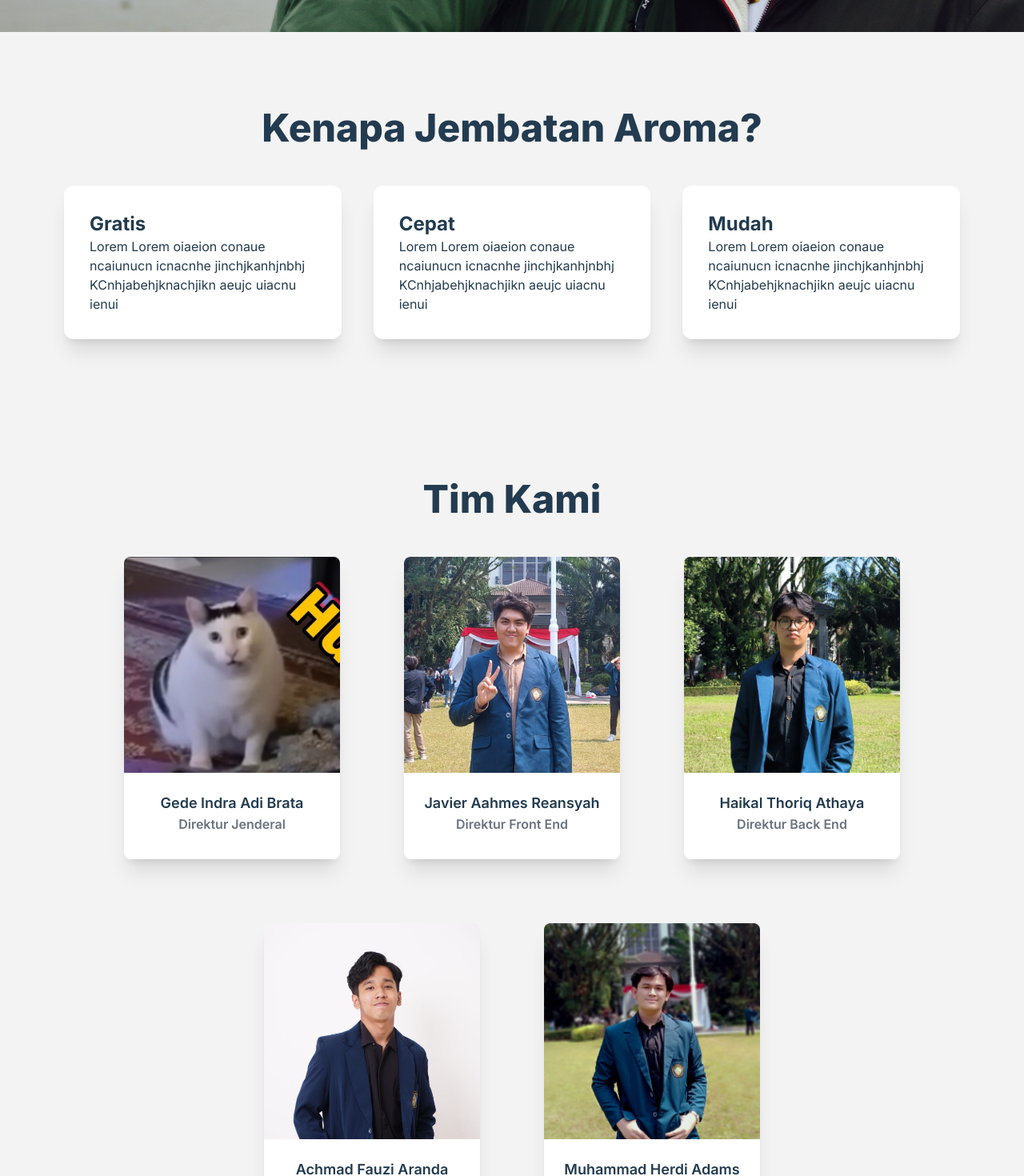
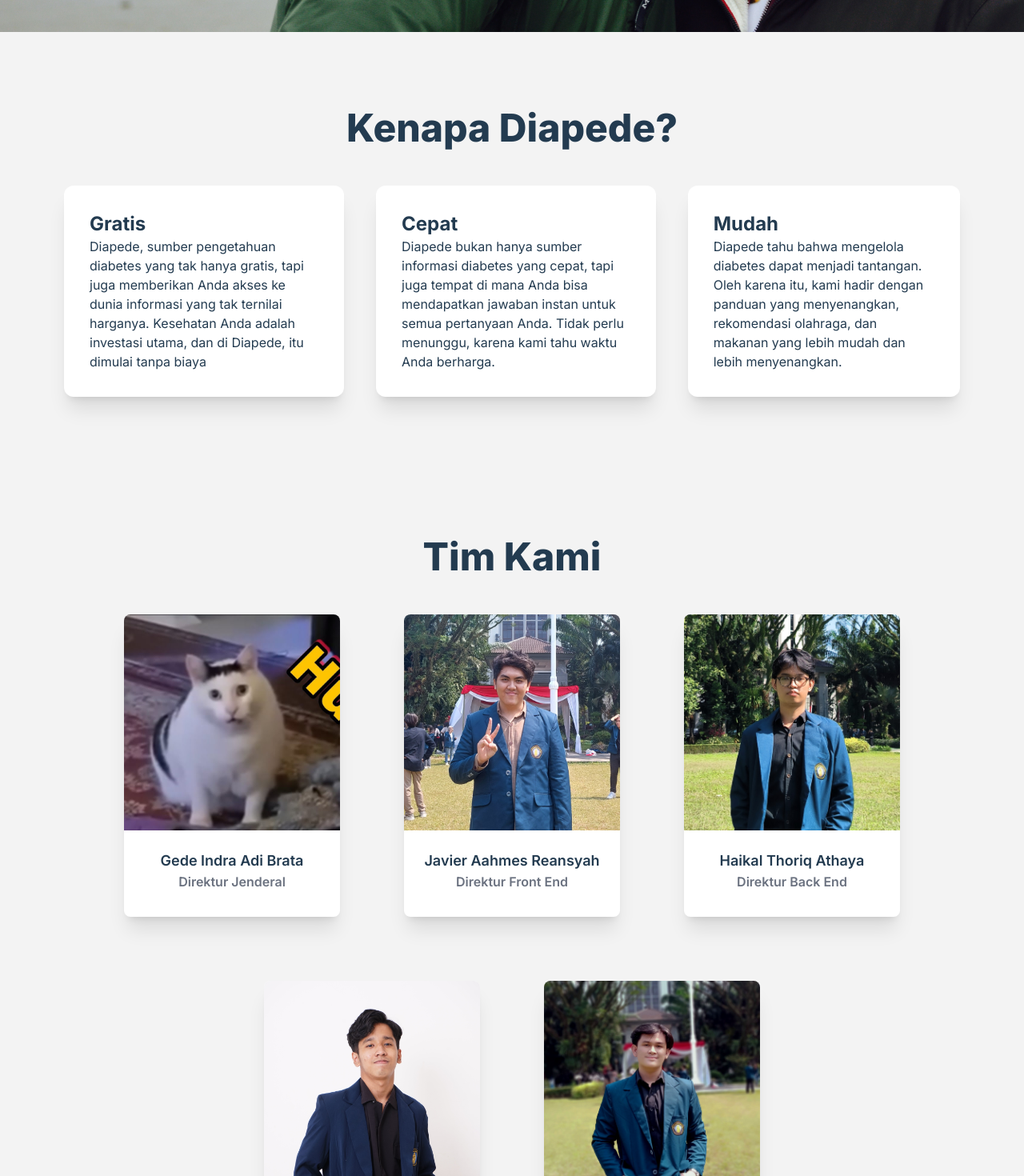
Before and after one commit to javierreansyah/Diapede, a React (Vite) app: page / in a window 1280 px wide. Shown: the part 840-2310 px from the top of the page at 80% size. Built offline with nearby package versions, Linux system fonts and the light colour scheme.

Commit message:
homecards

```diff
--- a/src/components/Heros.jsx
+++ b/src/components/Heros.jsx
@@ -17,21 +17,21 @@ const Heros = () => {
     },
     { name: "Haikal Thoriq Athaya", title: "Direktur Back End", img: Haikal },
     { name: "Achmad Fauzi Aranda", title: "Direktur Kreatif", img: Fauzi },
-    { name: "Muhammad Herdi Adams", title: "Direktur Humas", img: Herdi },
+    { name: "Muhammad Herdi Adam", title: "Direktur Humas", img: Herdi },
   ];
 
   const homeCards = [
     {
       title: "Gratis",
-      text: "Lorem Lorem oiaeion conaue ncaiunucn icnacnhe jinchjkanhjnbhj KCnhjabehjknachjikn aeujc uiacnu ienui",
+      text: "Diapede, sumber pengetahuan diabetes yang tak hanya gratis, tapi juga memberikan Anda akses ke dunia informasi yang tak ternilai harganya. Kesehatan Anda adalah investasi utama, dan di Diapede, itu dimulai tanpa biaya",
     },
     {
       title: "Cepat",
-      text: "Lorem Lorem oiaeion conaue ncaiunucn icnacnhe jinchjkanhjnbhj KCnhjabehjknachjikn aeujc uiacnu ienui",
+      text: "Diapede bukan hanya sumber informasi diabetes yang cepat, tapi juga tempat di mana Anda bisa mendapatkan jawaban instan untuk semua pertanyaan Anda. Tidak perlu menunggu, karena kami tahu waktu Anda berharga.",
     },
     {
       title: "Mudah",
-      text: "Lorem Lorem oiaeion conaue ncaiunucn icnacnhe jinchjkanhjnbhj KCnhjabehjknachjikn aeujc uiacnu ienui",
+      text: "Diapede tahu bahwa mengelola diabetes dapat menjadi tantangan. Oleh karena itu, kami hadir dengan panduan yang menyenangkan, rekomendasi olahraga, dan makanan yang lebih mudah dan lebih menyenangkan.",
     },
   ];
   return (
@@ -63,7 +63,7 @@ const Heros = () => {
 
       <div className="container py-24">
         <h2 className="mb-12 text-center text-5xl font-extrabold ">
-          Kenapa Jembatan Aroma?
+          Kenapa Diapede?
         </h2>
         <div className="space-y-6 lg:flex lg:gap-10 lg:space-y-0">
           {homeCards.map((card, index) => (
```
